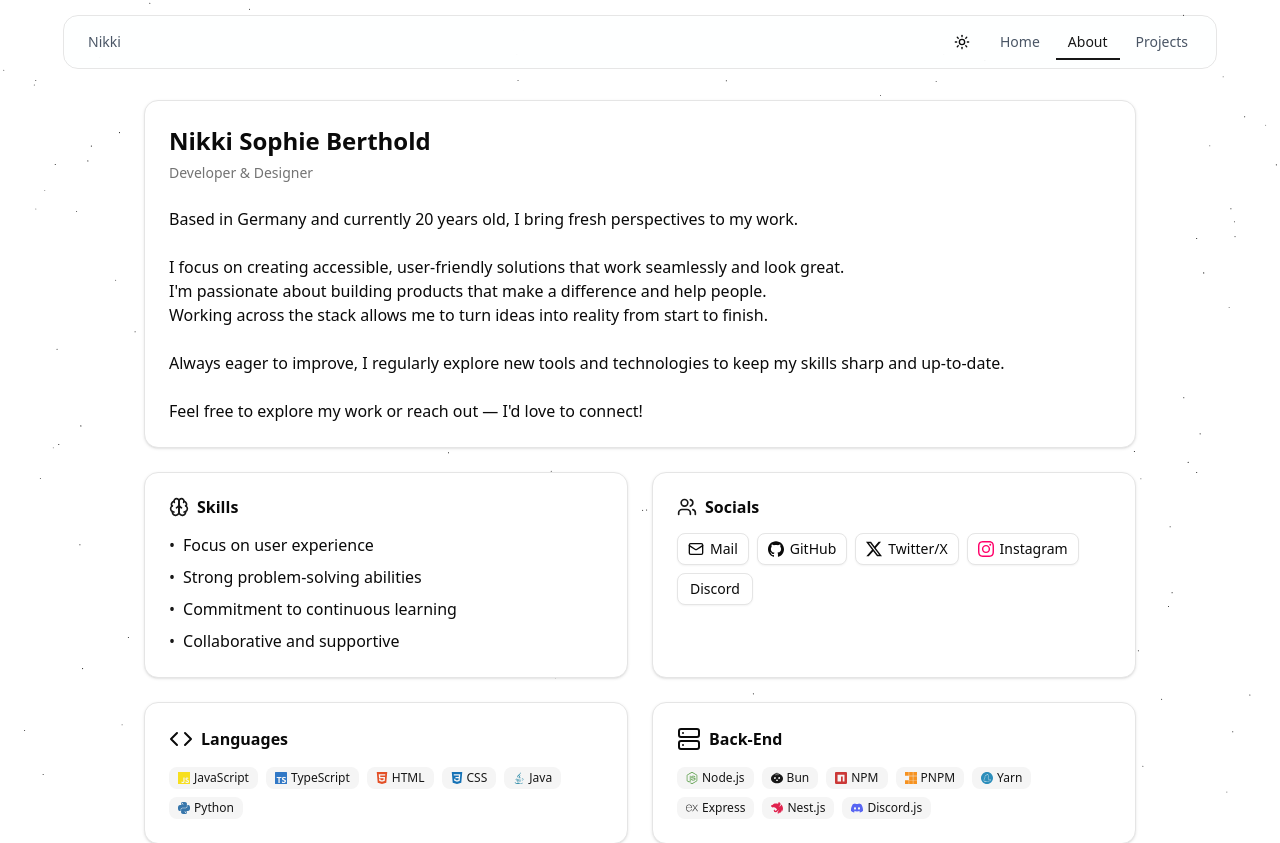
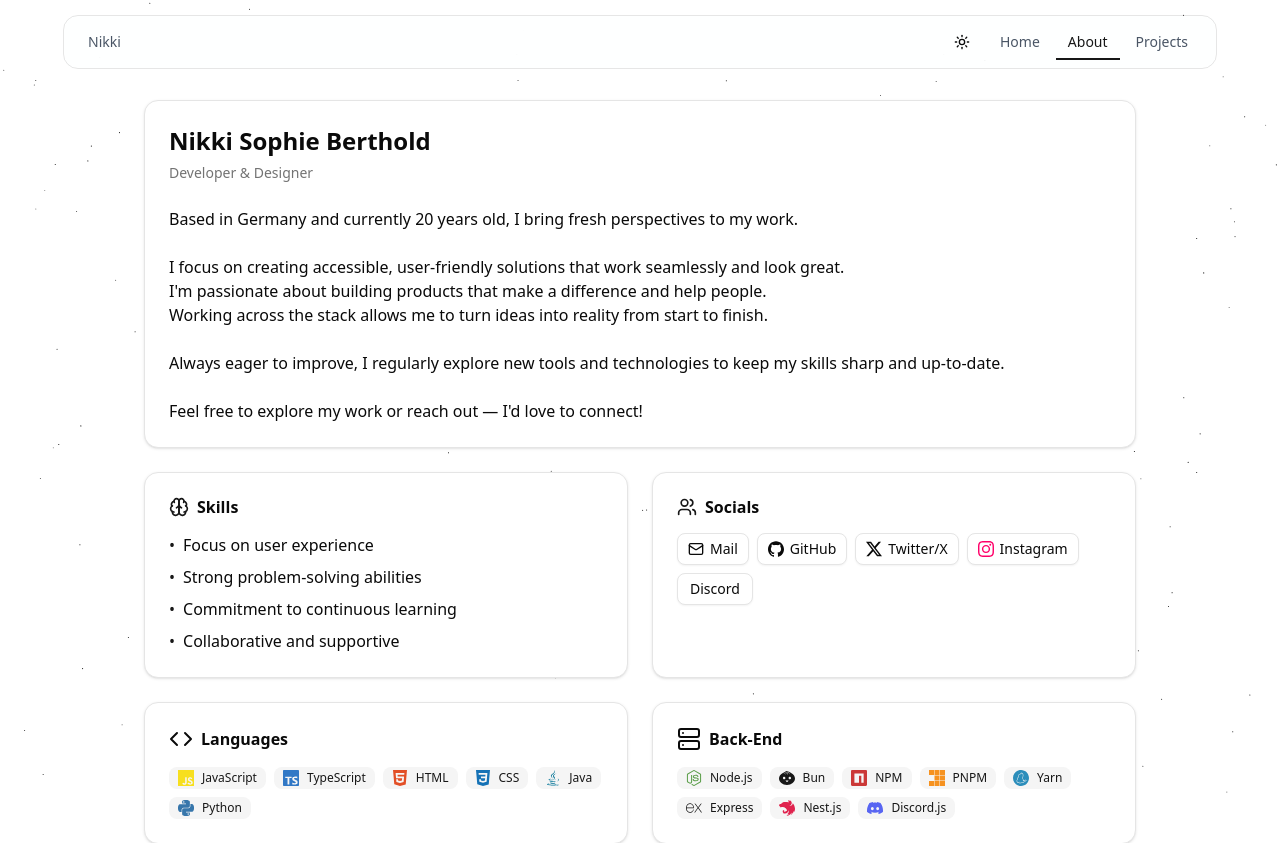
Before and after one commit to CuteNikki/Portfolio, a Next.js app: page /about in a window 1280 px wide. Shown: the top 843 px of the page. Built offline with nearby package versions, Linux system fonts and the light colour scheme.

Commit message:
Fixed icon size in badges

```diff
--- a/src/components/ui/badge.tsx
+++ b/src/components/ui/badge.tsx
@@ -5,7 +5,7 @@ import * as React from 'react';
 import { cn } from '@/lib/utils';
 
 const badgeVariants = cva(
-  'inline-flex items-center justify-center rounded-md border px-2 py-0.5 text-xs font-medium w-fit whitespace-nowrap shrink-0 [&>svg]:size-3 gap-1 [&>svg]:pointer-events-none focus-visible:border-ring focus-visible:ring-ring/50 focus-visible:ring-[3px] aria-invalid:ring-destructive/20 dark:aria-invalid:ring-destructive/40 aria-invalid:border-destructive transition-[color,box-shadow] overflow-hidden',
+  'inline-flex items-center justify-center rounded-md border px-2 py-0.5 text-xs font-medium w-fit whitespace-nowrap shrink-0 [&>svg]:size-4 gap-2 [&>svg]:pointer-events-none focus-visible:border-ring focus-visible:ring-ring/50 focus-visible:ring-[3px] aria-invalid:ring-destructive/20 dark:aria-invalid:ring-destructive/40 aria-invalid:border-destructive transition-[color,box-shadow] overflow-hidden',
   {
     variants: {
       variant: {
```
